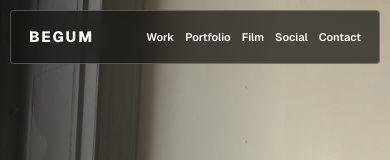
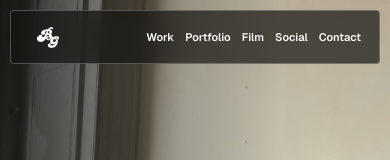
Before and after one commit to BeGummyCreative/website, a Next.js app: page / in a window 390 px wide. Shown: the top 160 px of the page. Built offline with nearby package versions, Linux system fonts and the light colour scheme.

Commit message:
Use logo for home navigation

```diff
--- a/src/app/globals.css
+++ b/src/app/globals.css
@@ -69,9 +69,16 @@ img {
 
 .wordmark {
   justify-self: start;
-  font-size: 15px;
-  font-weight: 780;
-  letter-spacing: 0.12em;
+  display: grid;
+  place-items: center;
+  width: 48px;
+  height: 48px;
+}
+
+.wordmark img {
+  width: 44px;
+  height: 41px;
+  object-fit: contain;
 }
 
 .siteHeader nav {
@@ -1221,6 +1228,16 @@ footer p:last-child {
     font-size: 11px;
   }
 
+  .wordmark {
+    width: 40px;
+    height: 44px;
+  }
+
+  .wordmark img {
+    width: 38px;
+    height: 35px;
+  }
+
   .availability {
     display: none;
   }
--- a/src/app/page.tsx
+++ b/src/app/page.tsx
@@ -100,7 +100,13 @@ export default function Home() {
     <main>
       <header className="siteHeader">
         <a href="#top" className="wordmark" aria-label="Begum, back to top">
-          BEGUM
+          <Image
+            src="/portfolio/web/begummy-nav-logo.png"
+            alt=""
+            width={520}
+            height={480}
+            priority
+          />
         </a>
         <nav aria-label="Primary navigation">
           <a href="#work">Work</a>
```
Also changed, not shown: public/portfolio/web/begummy-nav-logo.png (added).
